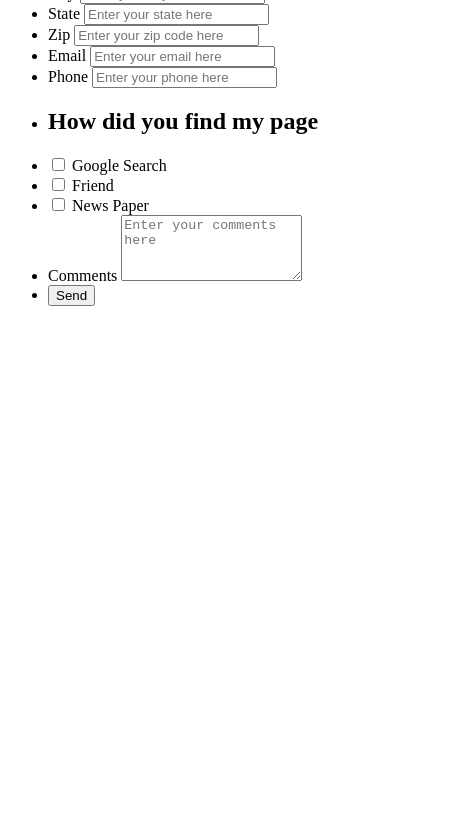
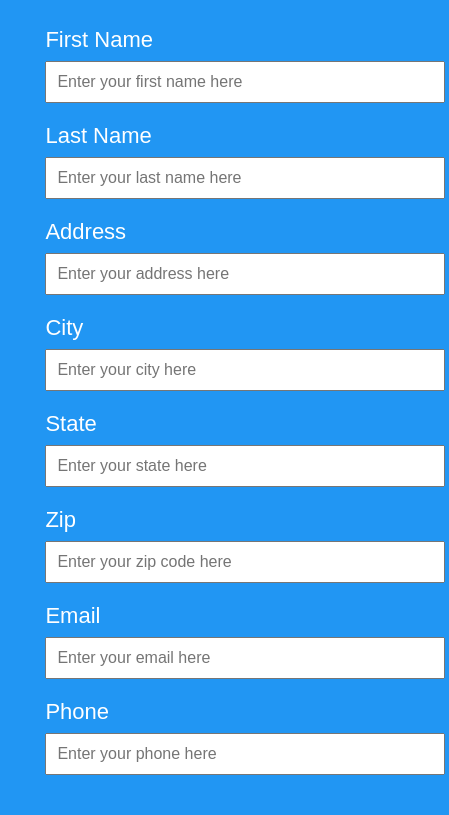
Before and after one commit to cocariza/cs2550-001-p5, a plain HTML site: page index.html in a window 390 px wide. Shown: the part 160-975 px from the top of the page, 449 px wide, since content can reach past the window. Before the commit the page ends 844 px from the top, so only its background shows below. Drawn offline with Linux system fonts and the light colour scheme.

Commit message:
edited css and added self grade

```diff
--- a/css/main.css
+++ b/css/main.css
@@ -17,3 +17,154 @@ through regex and logical checks. I discovered how to structure JS into modular
 files and utilize Flexbox for form layout. Initially, styling responsively
 posed some challenges, but it became much neater once I grasped Flexbox.
 */
+body {
+    font: normal 22px/1.5 sans-serif;
+    background: #2196F3;
+    color: #fff;
+    padding: 50px 0;
+  }
+
+  form {
+    width: 400px;
+  }
+
+  .errorMsg {
+    color: red;
+  }
+  /*only show error information when 'was-validated' class is added to the input*/
+  input.was-validated:invalid {
+    color: red;
+    border: 1px solid red;
+  }
+
+  input.was-validated:invalid ~ div {
+    display: block;
+  }
+  /* hide all error divs
+  ~ is the general sibling selector and selects 'div' siblings of the input*/
+  input:valid ~ div {
+    display: none;
+  }
+
+  input:invalid ~ div {
+    display: none;
+  }
+
+  .container {
+    width: 80%;
+    max-width: 1200px;
+    margin: 0 auto;
+  }
+
+  .container * {
+    -webkit-box-sizing: border-box;
+            box-sizing: border-box;
+  }
+
+  .flex {
+    list-style-type: none;
+    padding: 0;
+    max-width: 500px;
+    margin: 0 auto;
+  }
+
+  .flex li {
+    display: -webkit-box;
+    display: -ms-flexbox;
+    display: flex;
+    -ms-flex-wrap: wrap;
+        flex-wrap: wrap;
+    -webkit-box-align: center;
+        -ms-flex-align: center;
+            align-items: center;
+    -webkit-box-pack: end;
+        -ms-flex-pack: end;
+            justify-content: flex-end;
+  }
+
+  .flex li li input,
+  .flex li textarea {
+    padding: 15px;
+    font: normal 16px/1.5 sans-serif;
+  }
+
+  .flex button {
+    margin: auto;
+    padding: 22px 46px;
+    font: normal 22px/1.5 sans-serif;
+    border: none;
+    background: #D84315;
+    color: #f2f2f2;
+    text-transform: uppercase;
+    letter-spacing: .09em;
+    border-radius: 4px;
+  }
+
+  .flex > li {
+    margin-bottom: 20px;
+  }
+
+  .flex > li > label {
+    -webkit-box-flex: 1;
+        -ms-flex: 1 0 140px;
+            flex: 1 0 140px;
+    max-width: 200px;
+  }
+
+  .flex > li + * {
+    -webkit-box-flex: 1;
+        -ms-flex: 1 0 200px;
+            flex: 1 0 200px;
+  }
+
+  .flex > input[type='radio'] ~ div.errorMsg,
+  .flex > input[type='checkbox'] ~ div.errorMsg {
+    -webkit-box-flex: 1;
+        -ms-flex: 1 0 350px;
+            flex: 1 0 350px;
+    text-align: right;
+  }
+
+form.was-validated input:valid, input.was-validated:valid {
+    color: green;
+    border: 2px solid green;
+  }
+form.was-validated input:invalid,input.was-validated:invalid {
+    color: red;
+    border: 2px solid red;
+  }
+
+@media (max-width: 600px) {
+    .flex li {
+      flex-direction: column;
+      align-items: flex-start;
+    }
+
+    .flex > li > label {
+      margin-bottom: 5px;
+      flex: unset;
+      max-width: unset;
+    }
+
+    .flex > li + * {
+      flex: unset;
+      width: 100%;
+    }
+
+    .flex button {
+      width: 100%;
+      padding: 16px;
+      font-size: 18px;
+    }
+  }
+
+  .flex li {
+    margin-bottom: 16px;
+  }
+
+  .flex li input,
+  .flex li textarea {
+    width: 100%;
+    padding: 10px;
+    font-size: 16px;
+  }
```
Also changed, not shown: index.html (+8 -0 lines).
